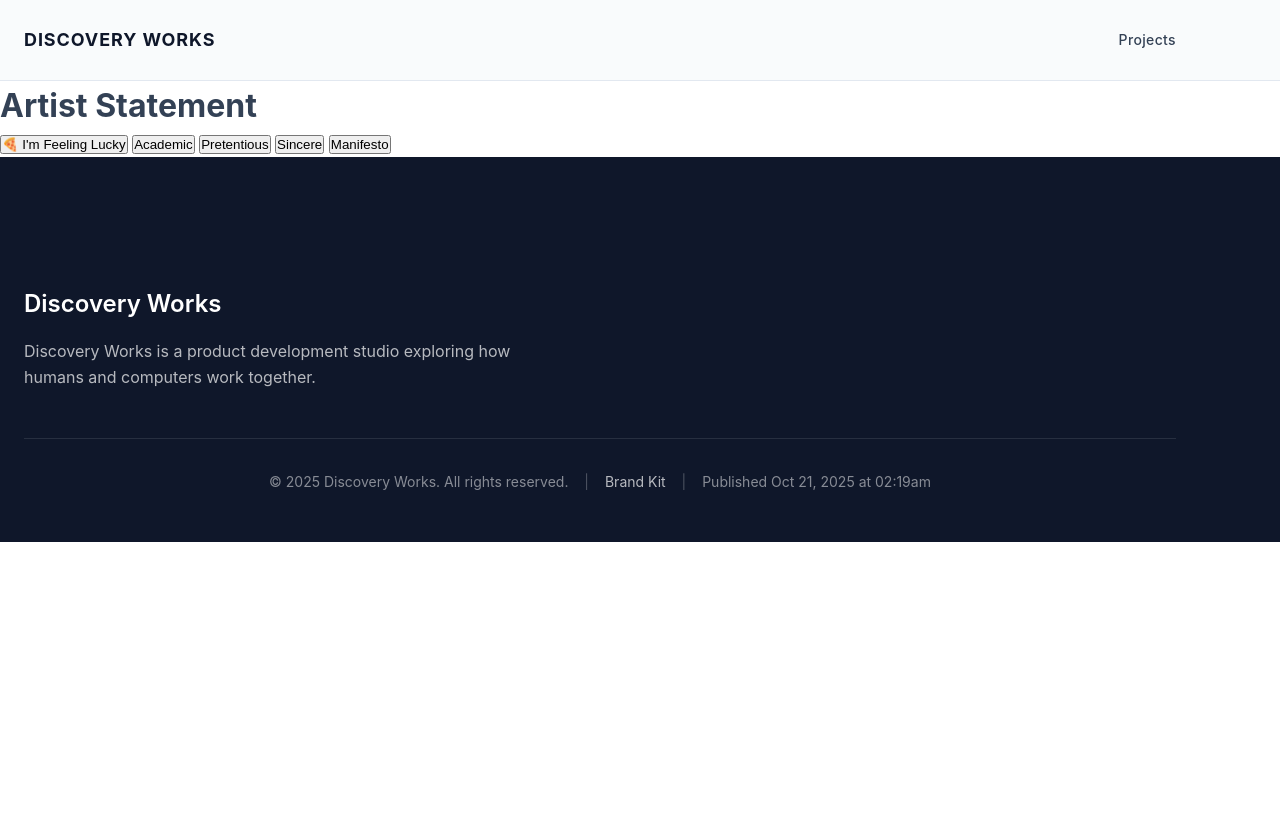
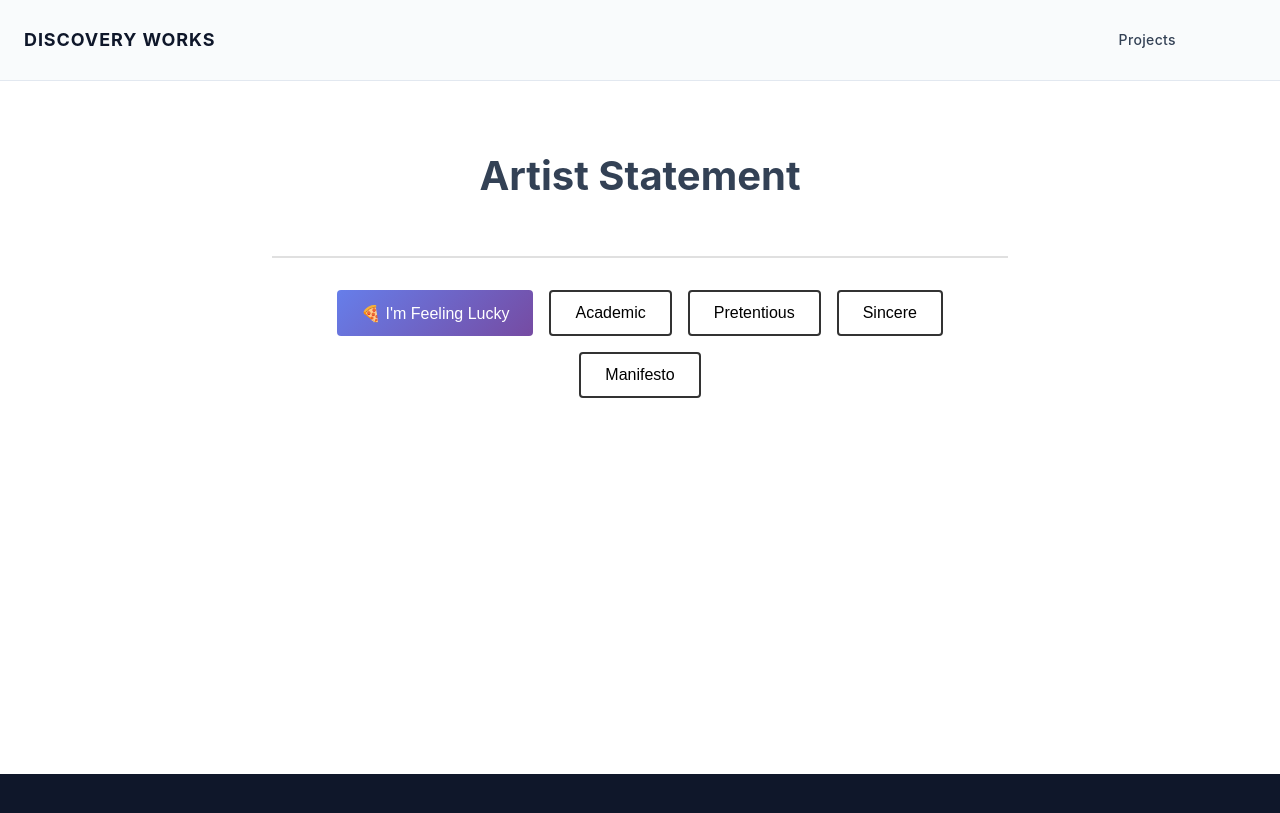
Before and after one commit to discoveryworks/discoveryworks.github.io, a Jekyll site: the page built from pizzalabs/manifesto/index.html, in a window 1280 px wide and 900 px high. Shown: the top 813 px of the window. Built offline with Jekyll 4.4.1, drawn with Linux system fonts in a browser that asks for light colours.

Commit message:
feat: add CSS styling for all mood variations

```diff
--- a/pizzalabs/manifesto/index.html
+++ b/pizzalabs/manifesto/index.html
@@ -24,7 +24,148 @@ title: Pizza Labs Manifesto
 </div>
 
 <style>
-  /* Inline styles will be added in next task */
+/* Base styles */
+.manifesto-container {
+  max-width: 800px;
+  margin: 2rem auto;
+  padding: 2rem;
+  min-height: 70vh;
+}
+
+.manifesto-header {
+  text-align: center;
+  margin-bottom: 3rem;
+}
+
+.manifesto-title {
+  font-size: 2.5rem;
+  transition: all 0.3s ease;
+}
+
+.manifesto-content {
+  line-height: 1.6;
+  margin-bottom: 3rem;
+  opacity: 1;
+  transition: opacity 0.3s ease;
+}
+
+.manifesto-content.switching {
+  opacity: 0;
+}
+
+/* Mood-specific typography */
+.mood-academic .manifesto-content {
+  font-family: Georgia, 'Times New Roman', serif;
+  text-align: justify;
+  font-size: 1.1rem;
+  color: #2c3e50;
+}
+
+.mood-pretentious .manifesto-content {
+  font-family: 'Playfair Display', Georgia, serif;
+  font-size: 1.2rem;
+  line-height: 1.8;
+  color: #34495e;
+}
+
+.mood-pretentious .manifesto-content em {
+  font-style: italic;
+  color: #8e44ad;
+}
+
+.mood-sincere .manifesto-content {
+  font-family: -apple-system, BlinkMacSystemFont, 'Segoe UI', Helvetica, sans-serif;
+  font-size: 1.1rem;
+  line-height: 1.7;
+  color: #333;
+}
+
+.mood-manifesto .manifesto-content {
+  font-family: 'Helvetica Neue', Arial, sans-serif;
+  font-weight: 600;
+  color: #000;
+}
+
+.mood-manifesto .manifesto-content strong {
+  font-weight: 900;
+  text-transform: uppercase;
+  letter-spacing: 0.05em;
+}
+
+/* Mood selector */
+.mood-selector {
+  display: flex;
+  justify-content: center;
+  gap: 1rem;
+  flex-wrap: wrap;
+  padding-top: 2rem;
+  border-top: 2px solid #e0e0e0;
+}
+
+.mood-btn {
+  padding: 0.75rem 1.5rem;
+  border: 2px solid #333;
+  background: white;
+  cursor: pointer;
+  font-size: 1rem;
+  transition: all 0.2s ease;
+  border-radius: 4px;
+}
+
+.mood-btn:hover {
+  background: #f8f8f8;
+  transform: translateY(-2px);
+}
+
+.mood-btn.active {
+  background: #333;
+  color: white;
+}
+
+.mood-btn-lucky {
+  background: linear-gradient(135deg, #667eea 0%, #764ba2 100%);
+  color: white;
+  border: none;
+}
+
+.mood-btn-lucky:hover {
+  transform: translateY(-2px) scale(1.05);
+}
+
+.pizza-icon {
+  display: inline-block;
+  animation: none;
+}
+
+.pizza-icon.spinning {
+  animation: pizzaSpin 0.5s ease-in-out;
+}
+
+@keyframes pizzaSpin {
+  0% { transform: rotate(0deg); }
+  100% { transform: rotate(360deg); }
+}
+
+/* Mobile responsive */
+@media (max-width: 768px) {
+  .manifesto-container {
+    padding: 1rem;
+  }
+
+  .manifesto-title {
+    font-size: 2rem;
+  }
+
+  .mood-selector {
+    flex-direction: column;
+    align-items: center;
+  }
+
+  .mood-btn {
+    width: 100%;
+    max-width: 300px;
+  }
+}
 </style>
 
 <script>
```
